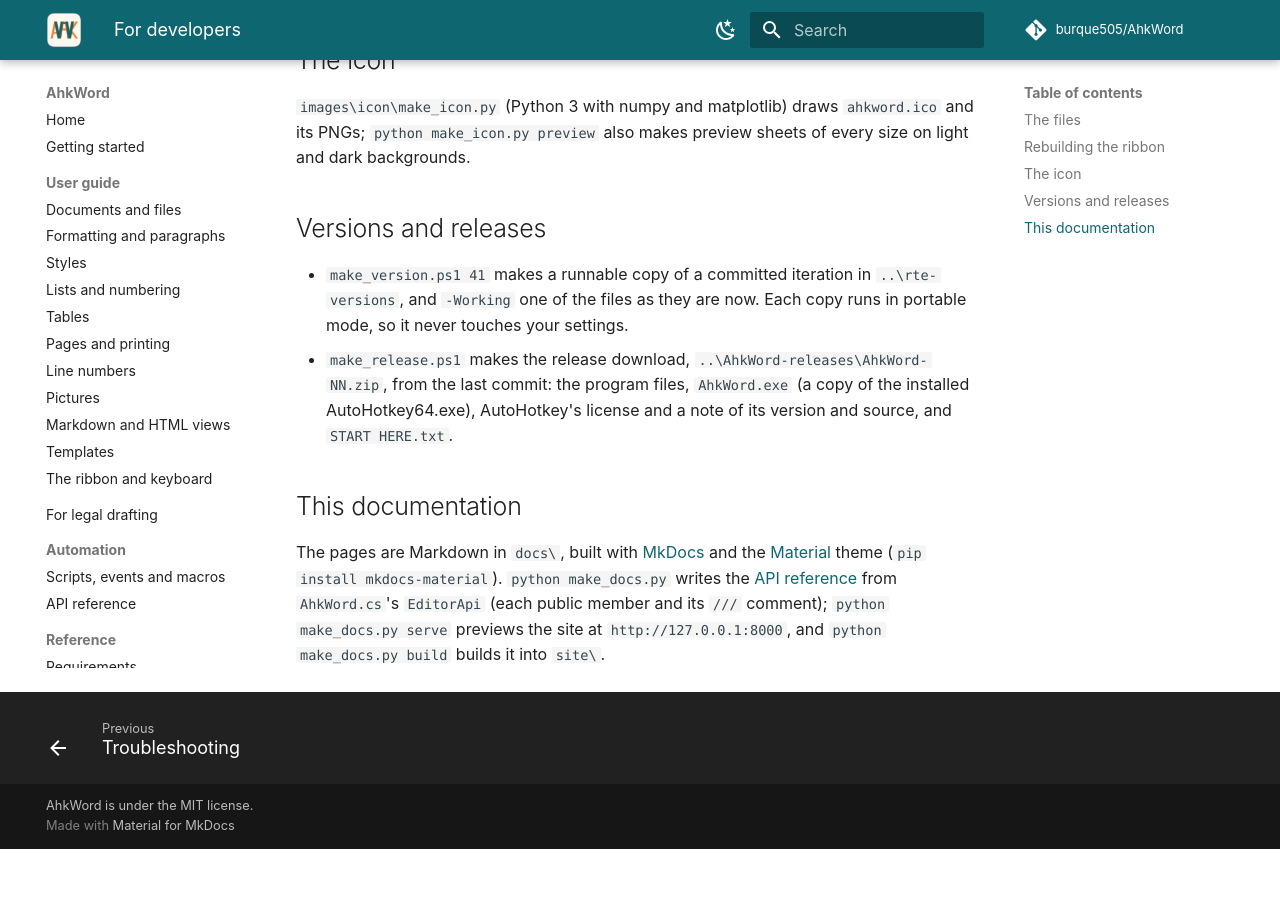
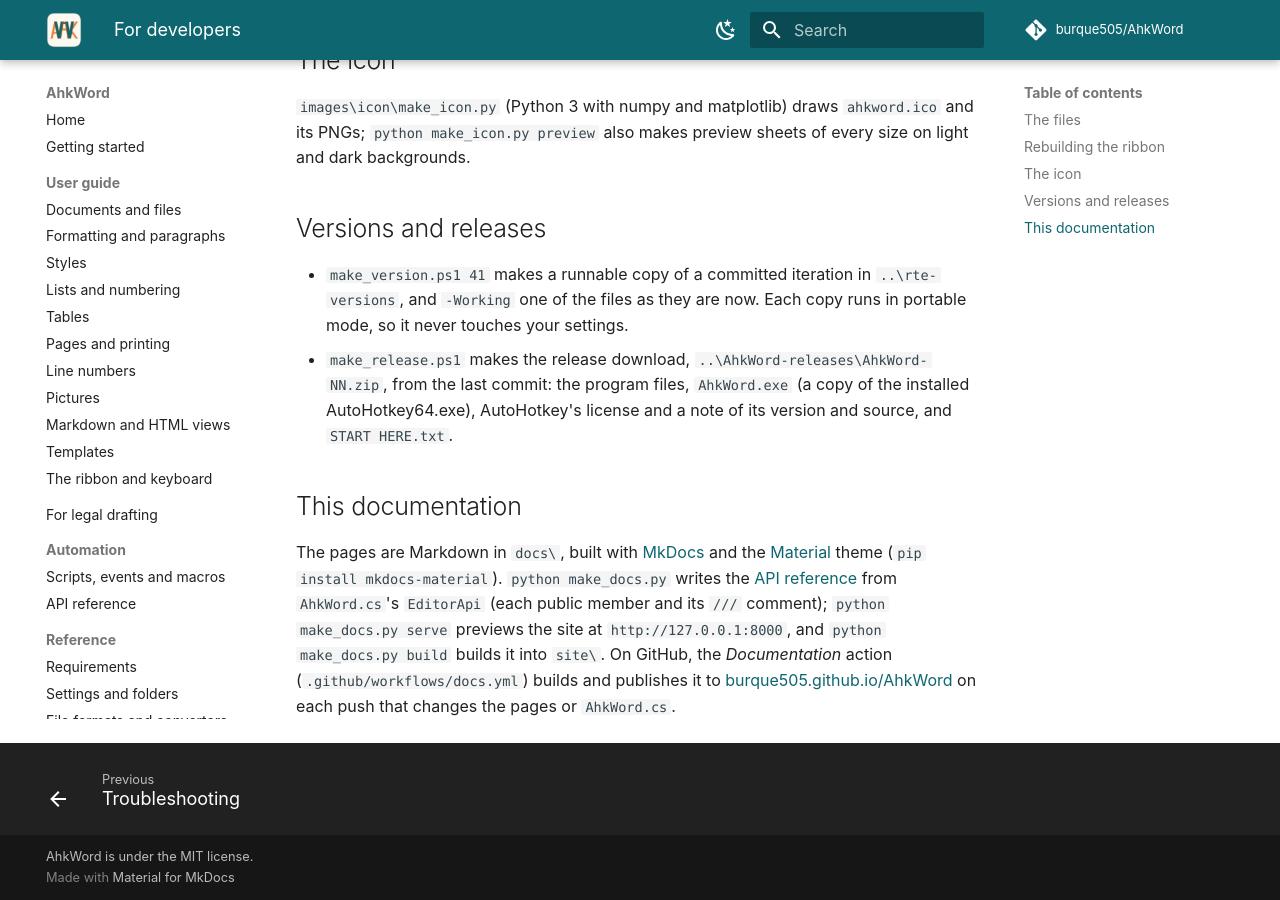
Before and after one commit to burque505/AhkWord, an MkDocs documentation site: the page built from docs/developers.md, in a window 1280 px wide and 900 px high, scrolled down 1594 px. Built offline with MkDocs 1.6.1 and Material for MkDocs 9.7.7, drawn with Linux system fonts in a browser that asks for light colours; comment, search, counter and statistics services are not loaded; before the commit the page ends 2443 px from its top, so only the background shows below that.

Commit message:
Documentation on GitHub Pages
- .github/workflows/docs.yml builds the site on each push that changes the
  pages, mkdocs.yml, make_docs.py or AhkWord.cs (the API reference is made
  from it again), with the pinned MkDocs and Material, in strict mode, and
  publishes it to https://burque505.github.io/AhkWord/.
- mkdocs.yml: the site's address; README: a link to the documentation;
  For developers: how it is published.

Co-Authored-By: Claude Opus 5.5 <noreply@anthropic.com>

```diff
--- a/docs/developers.md
+++ b/docs/developers.md
@@ -40,4 +40,4 @@ The ribbon comes compiled, so running AhkWord needs nothing more. After changing
 
 ## This documentation
 
-The pages are Markdown in `docs\`, built with [MkDocs](https://www.mkdocs.org/) and the [Material](https://squidfunk.github.io/mkdocs-material/) theme (`pip install mkdocs-material`). `python make_docs.py` writes the [API reference](automation/api.md) from `AhkWord.cs`'s `EditorApi` (each public member and its `///` comment); `python make_docs.py serve` previews the site at `http://127.0.0.1:8000`, and `python make_docs.py build` builds it into `site\`.
+The pages are Markdown in `docs\`, built with [MkDocs](https://www.mkdocs.org/) and the [Material](https://squidfunk.github.io/mkdocs-material/) theme (`pip install mkdocs-material`). `python make_docs.py` writes the [API reference](automation/api.md) from `AhkWord.cs`'s `EditorApi` (each public member and its `///` comment); `python make_docs.py serve` previews the site at `http://127.0.0.1:8000`, and `python make_docs.py build` builds it into `site\`. On GitHub, the *Documentation* action (`.github/workflows/docs.yml`) builds and publishes it to [burque505.github.io/AhkWord](https://burque505.github.io/AhkWord/) on each push that changes the pages or `AhkWord.cs`.
--- a/mkdocs.yml
+++ b/mkdocs.yml
@@ -1,5 +1,6 @@
 # AhkWord's documentation (MkDocs with the Material theme). Build or preview it with make_docs.py.
 site_name: AhkWord
+site_url: https://burque505.github.io/AhkWord/
 site_description: A word processor for Windows that AutoHotkey scripts can drive while you type.
 repo_url: https://github.com/burque505/AhkWord
 repo_name: burque505/AhkWord
```
Also changed, not shown: README.md (+2 -0 lines), 1 other file.
